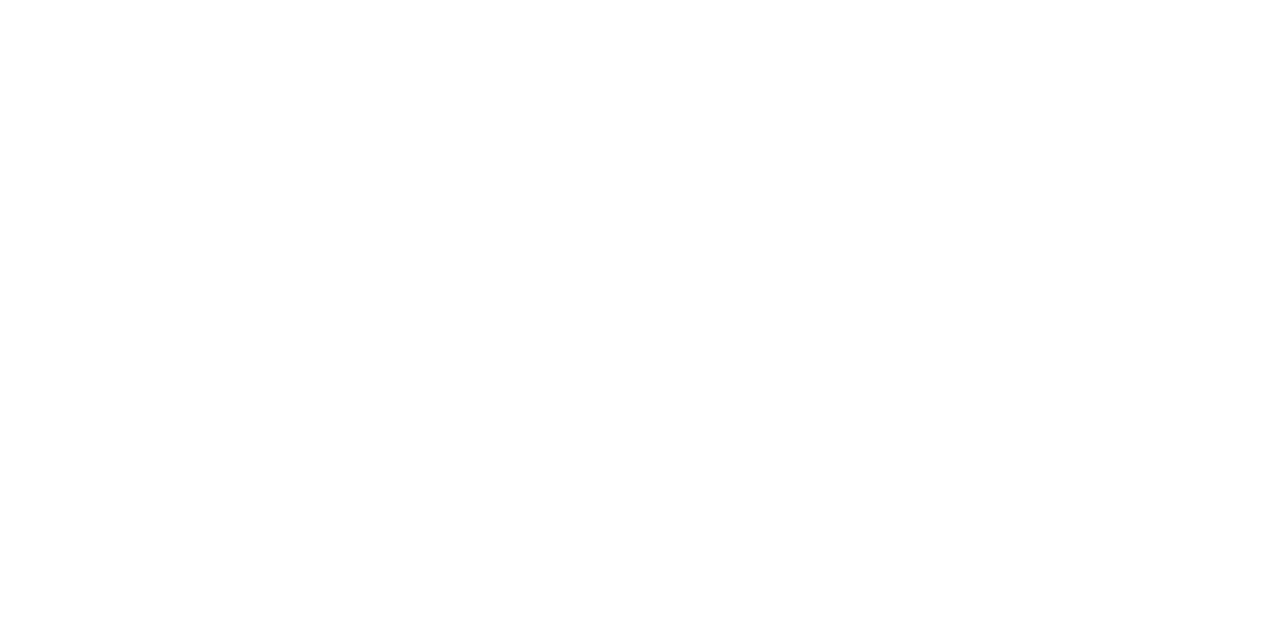
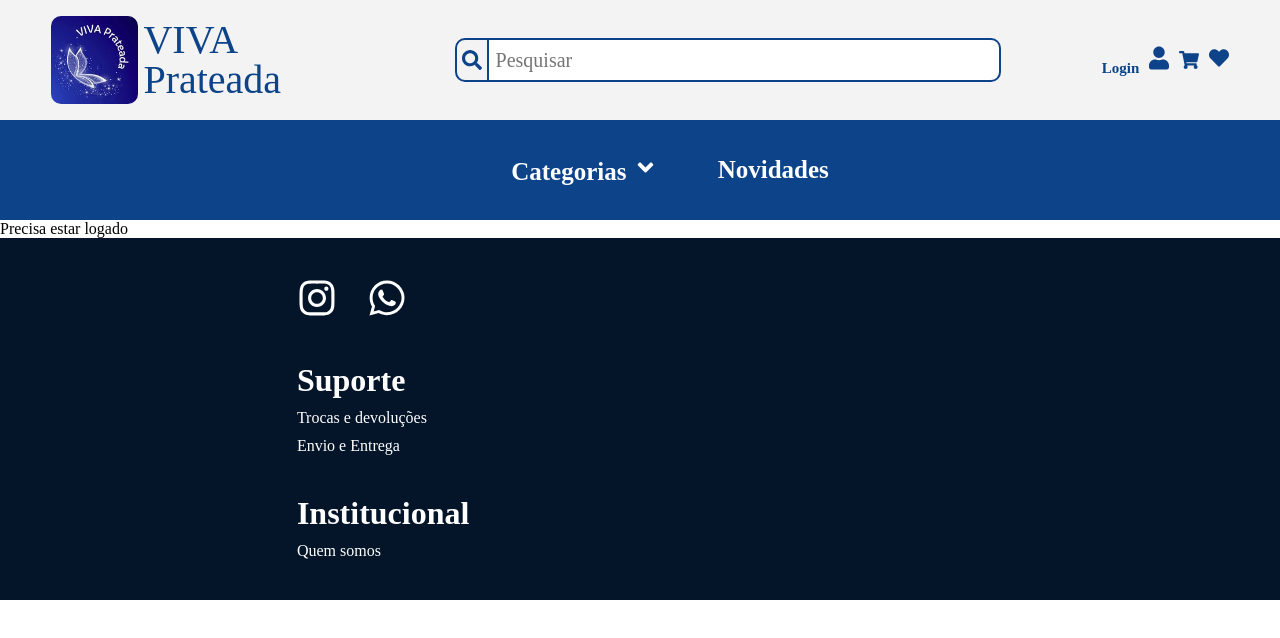
Before and after one commit to caioarlan18/vivaprateadastore, a React (Create React App) app in the folder frontend/: page /favorites in a window 1280 px wide. Before the commit this address had no page. Shown: the top 638 px of the page. Built offline with nearby package versions, Linux system fonts and the light colour scheme; a web font is replaced by a local one.

Commit message:
fazendo sistema de produtos favoritos

```diff
--- a/frontend/src/App.js
+++ b/frontend/src/App.js
@@ -7,10 +7,10 @@
 import { Painel } from './components/Painel/Painel';
 import { VerifyLogged } from './components/VerifyLogged/VerifyLogged';
 import { ProductPage } from './components/product page/ProductPage';
+import { FavoriteProducts } from './components/favorite/FavoriteProducts';
 function App() {
   return (
     <Router>
-
 
 
       <Routes>
@@ -19,6 +19,7 @@
         <Route path='/register' element={<Register />} />
         <Route path='/painel' element={<VerifyToken><Painel /></VerifyToken>} />
         <Route path='/productpage/:id' element={<ProductPage />} />
+        <Route path='/favorites' element={<FavoriteProducts />} />
       </Routes>
     </Router>
   );
--- a/frontend/src/components/Login/Login.js
+++ b/frontend/src/components/Login/Login.js
@@ -39,6 +39,7 @@
     return (
 
         <div>
+
             <Header />
             <ToastContainer />
 
--- a/frontend/src/components/SliderProduct/SliderProduct.js
+++ b/frontend/src/components/SliderProduct/SliderProduct.js
@@ -6,6 +6,8 @@
 import { ShoppingCartOutlined, HeartOutlined } from '@ant-design/icons';
 import { useNavigate } from 'react-router-dom';
 import 'swiper/css';
+import { ToastContainer, toast } from 'react-toastify';
+import 'react-toastify/dist/ReactToastify.css';
 const { Meta } = Card;
 
 export function SliderProduct() {
@@ -25,8 +27,52 @@
     function comprar(id) {
         navigate(`/productpage/${id}`);
     }
+    const userId = localStorage.getItem("id");
+    const token = localStorage.getItem("token");
+    const userdata = JSON.parse(localStorage.getItem('userdata'));
+    const [favoriteExists, setFavoriteExists] = useState(false);
+    const [favorite, setFavorite] = useState([]);
+    async function addFavorite(id) {
+        if (!userId || !token || !userdata) {
+            toast.error("Para adicionar um produto aos favoritos é preciso estar logado");
+        } else {
+            setFavorite(userdata.favoriteProduct);
+            favorite.map((favorito) => {
+                if (id === favorito._id) {
+                    setFavoriteExists(true);
+                } else {
+                    setFavoriteExists(false);
+                }
+            })
+            if (!favoriteExists) {
+                try {
+                    const response = await api.post(`/product/addfavorite/${id}`, {
+                        userId
+                    });
+                    setFavoriteExists(true);
+                    toast.success(response.data.msg)
+                } catch (err) {
+                    console.log(err.response.data.msg)
+                }
+
+            } else {
+                try {
+                    const response = await api.post(`/product/removefavorite/${id}`, {
+                        userId
+                    });
+                    setFavoriteExists(false);
+                    toast.success(response.data.msg)
+                } catch (err) {
+                    console.log(err.response.data.msg)
+
+                }
+            }
+        }
+    }
+
     return (
         <div className={styles.sliderProduct}>
+            <ToastContainer />
             <h1 className={styles.sliderProductTitle}>- Peças disponíveis</h1>
             <Swiper spaceBetween={30} slidesPerView={2} className={styles.card}
                 breakpoints={{
@@ -43,7 +89,7 @@
                             cover={<img src={`http://localhost:8080/${produto.src}`} alt="imagem do produto" />}
                             actions={[
                                 <ShoppingCartOutlined />,
-                                <HeartOutlined />
+                                <HeartOutlined onClick={() => addFavorite(produto._id)} />
                             ]}
                         >
                             <Meta
--- /dev/null
+++ b/frontend/src/components/favorite/FavoriteProducts.js
@@ -0,0 +1,39 @@
+import { Footer } from "../Footer/Footer";
+import { Header } from "../Header/Header";
+import { useState, useEffect } from "react";
+import styles from './FavoriteProducts.module.css';
+export function FavoriteProducts() {
+    const [products, setProducts] = useState([]);
+    const [isAuth, setIsAuth] = useState(false);
+    const id = localStorage.getItem("id");
+    const token = localStorage.getItem("token");
+    const userdata = JSON.parse(localStorage.getItem("userdata"));
+    useEffect(() => {
+        function fetchFavorites() {
+            if (!id || !token || !userdata) {
+                setIsAuth(false);
+            } else {
+                setProducts(userdata.favoriteProduct)
+                setIsAuth(true);
+            }
+        }
+        fetchFavorites();
+    }, [])
+    return (
+        <div>
+            <Header />
+            {!isAuth && <div>Precisa estar logado</div>}
+
+            {isAuth &&
+
+                products.map((favorite, index) => (
+                    <div key={index}>
+                        {favorite._id}
+                    </div>
+                ))
+
+            }
+            <Footer />
+        </div>
+    )
+}
```
Also changed, not shown: frontend/src/components/favorite/FavoriteProducts.module.css (added), 2 other files (tests, documents, lock files or other folders).
